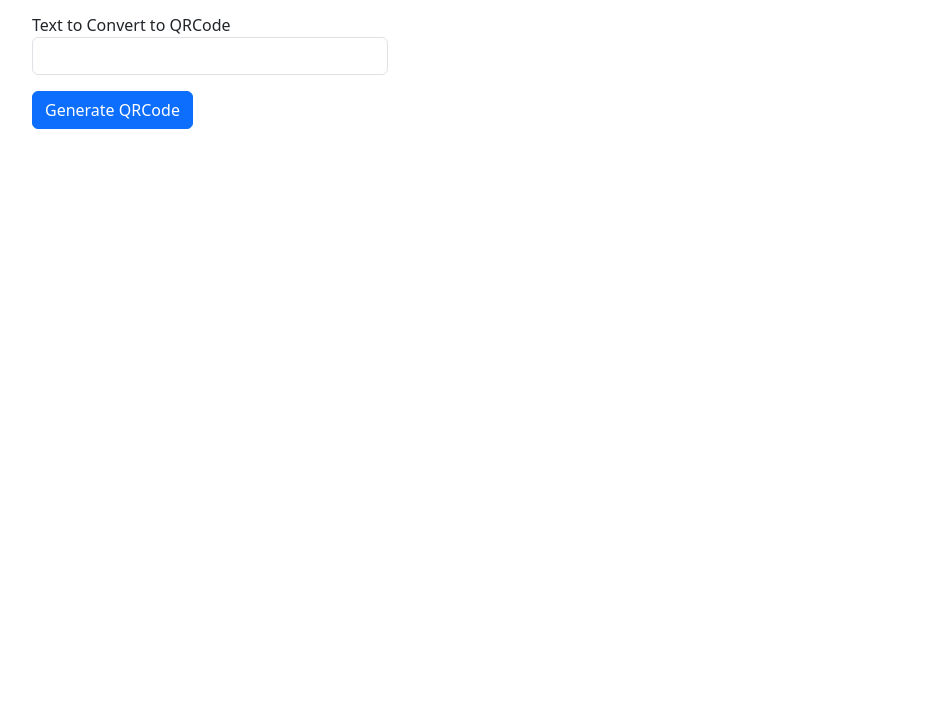
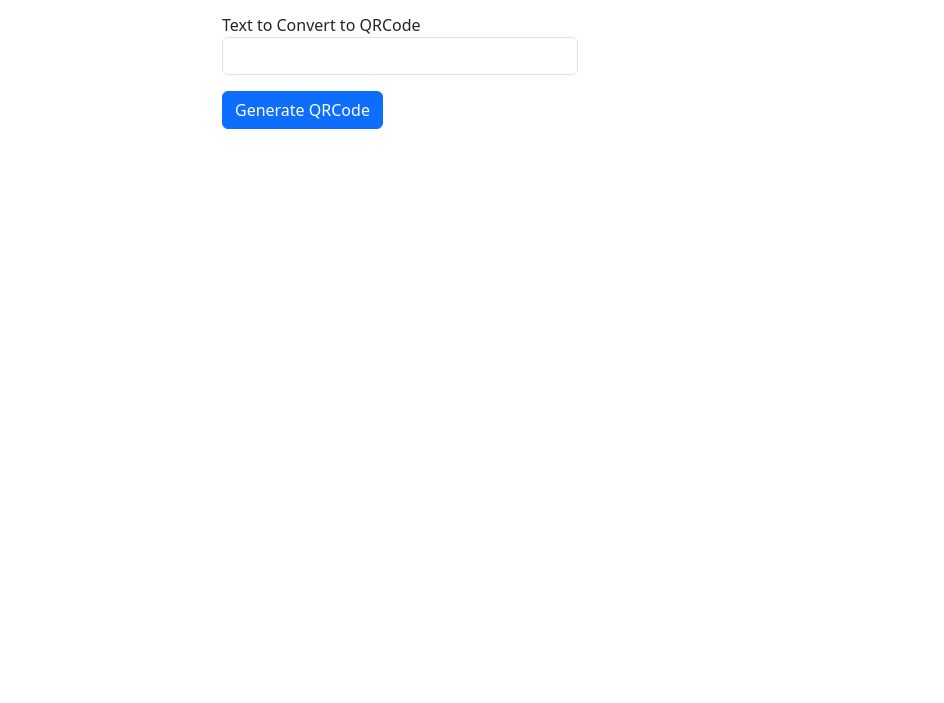
Before and after one commit to semicon/qrcodegoogle, a plain HTML site: page index.html in a window 1280 px wide. Shown: the part 97-800 px from the top of the page, without its empty margins (50-994 px from the left). Drawn offline with nearby package versions, Linux system fonts and the light colour scheme.

Commit message:
Update index.html

```diff
--- a/index.html
+++ b/index.html
@@ -9,7 +9,7 @@
 <body>
 <div class="container">
 	<h1 class="text-center">QRCode using Google QRCode API</h1>
-	<div class="row jutsify-center">
+	<div class="row justify-content-center">
 		<div class="col-md-4">
 			<form >
 				<div class="mb-3">
```
